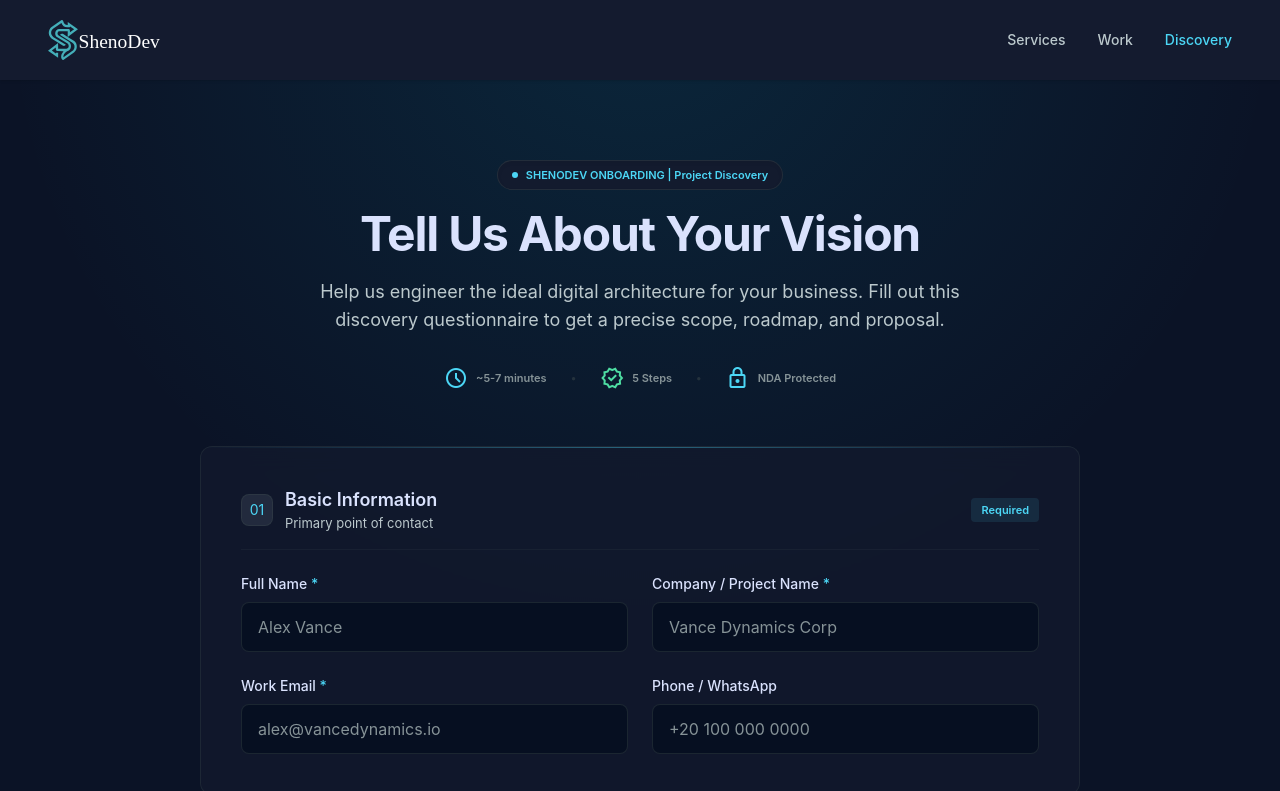
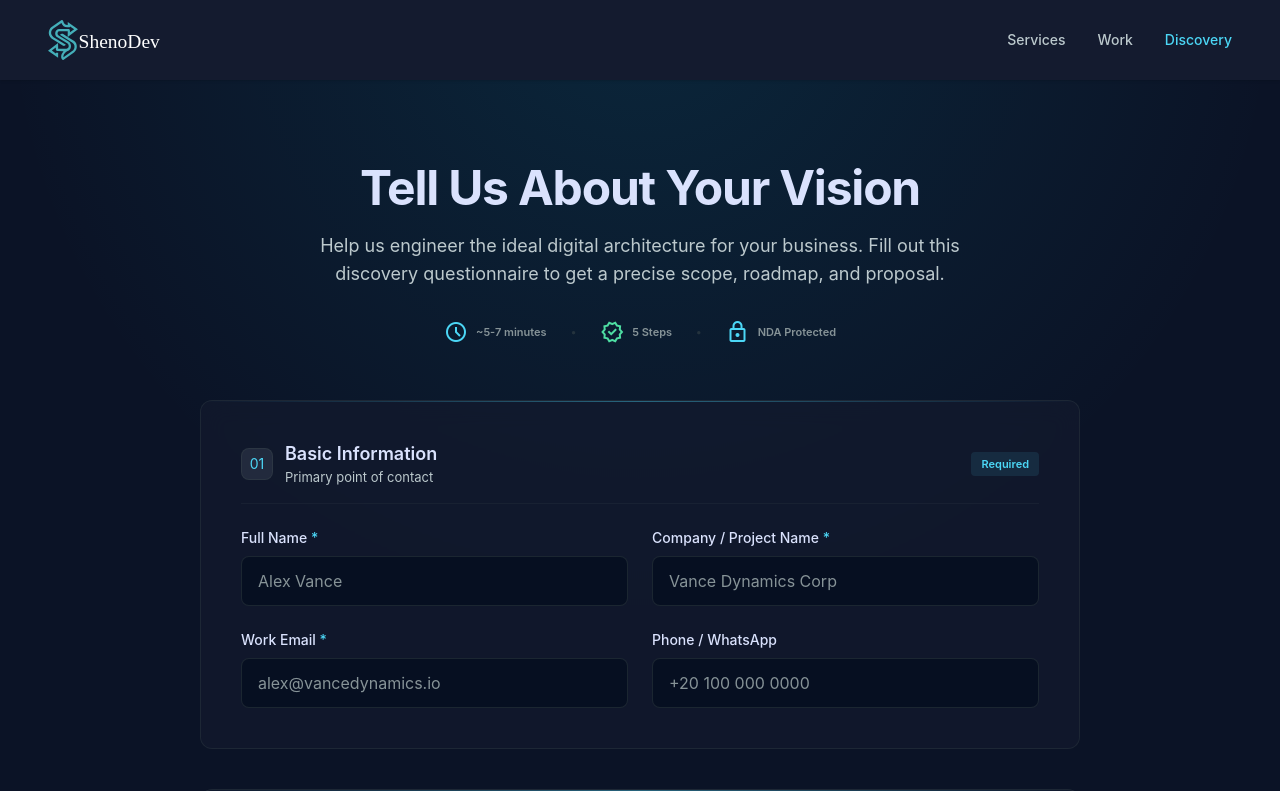
Before and after one commit to Shenodev/landing-page, a Next.js app in the folder web/: page /discovery in a window 1280 px wide. Shown: the top 791 px of the page. Built offline with nearby package versions, Linux system fonts and the light colour scheme.

Commit message:
feat: add DiscoveryPage component for multi-step discovery workflow

```diff
--- a/web/src/components/discovery/DiscoveryPage.tsx
+++ b/web/src/components/discovery/DiscoveryPage.tsx
@@ -50,10 +50,6 @@ export const DiscoveryPage = () => {
           ) : (
             <>
               <div className="text-center space-y-4 mb-14">
-                <div className="inline-flex items-center gap-2 px-3.5 py-1.5 rounded-full bg-surface-container-low border border-outline-variant/40 shadow-inner">
-                  <span className="w-1.5 h-1.5 rounded-full bg-primary animate-pulse" />
-                  <span className="text-label-sm text-primary">SHENODEV ONBOARDING | Project Discovery</span>
-                </div>
                 <h1 className="font-display text-headline-lg-mobile md:text-headline-lg text-on-surface tracking-tight">
                   Tell Us About Your Vision
                 </h1>
```
